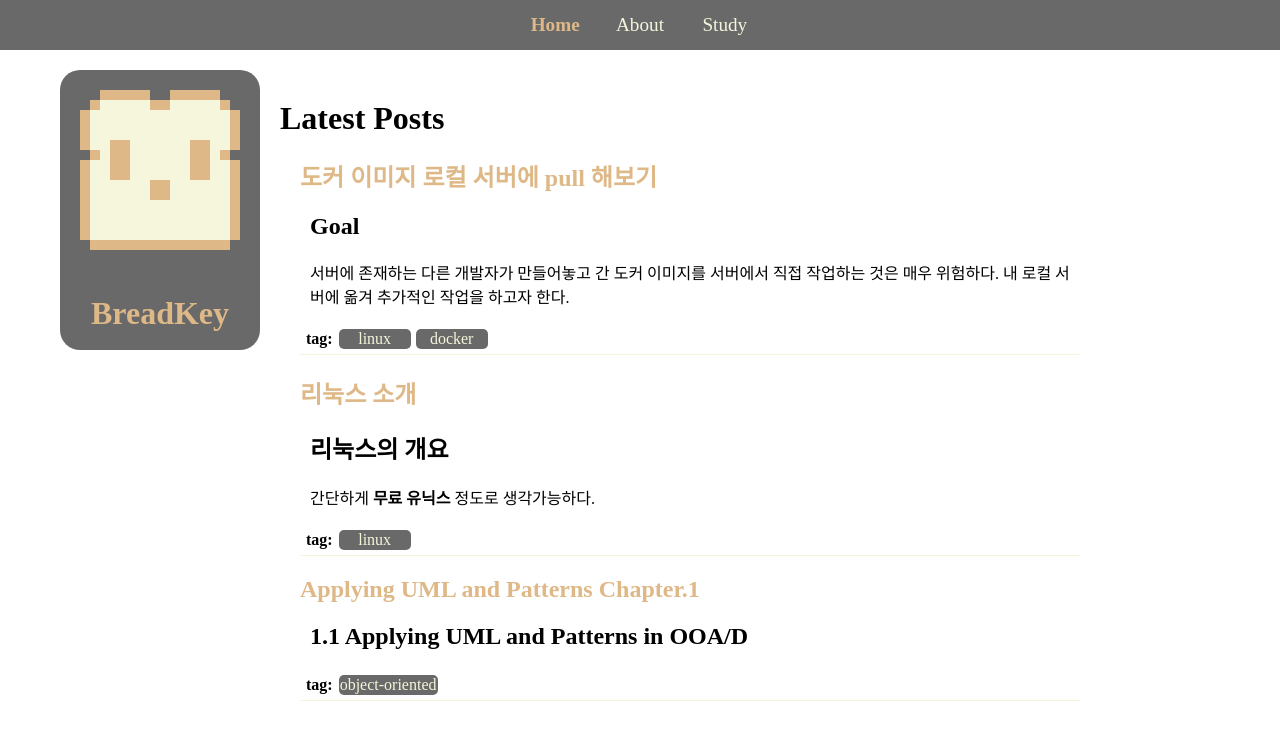
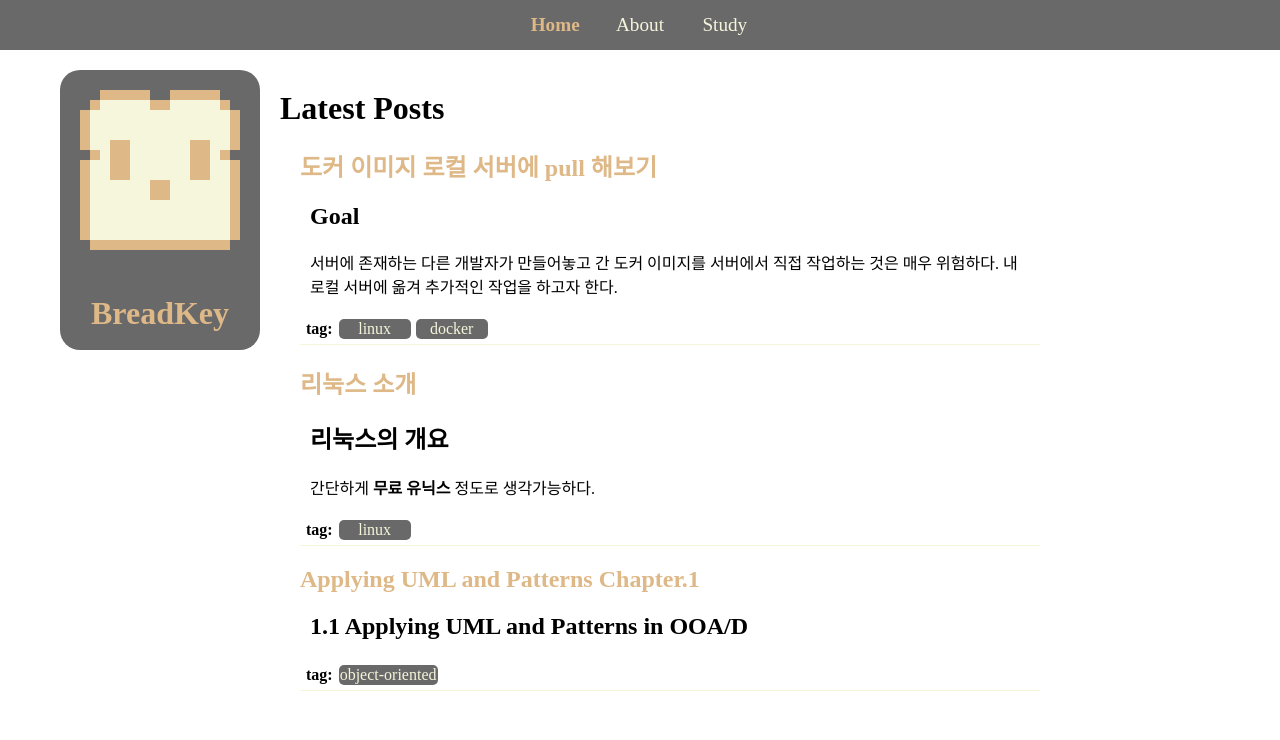
Before and after one commit to BreadKey/breadkey.github.io, a Jekyll site: the page built from index.html, in a window 1280 px wide. Shown: the top 740 px of the page. Built offline with Jekyll 4.4.1, drawn with Linux system fonts in a browser that asks for light colours.

Commit message:
핸드폰에서 내용물 위치 깨져서 디스플레이 방식 다시 table로 변경

```diff
--- a/_layouts/default.html
+++ b/_layouts/default.html
@@ -22,7 +22,7 @@
 				</a>
 			</div>
 		</div>
-		<div style="display: flow-root;">
+		<div style="display: table;">
 			<div style="max-width: 800px; margin: 5%; margin-left: 0px;">
 				{{ content }}
 			</div>
```
